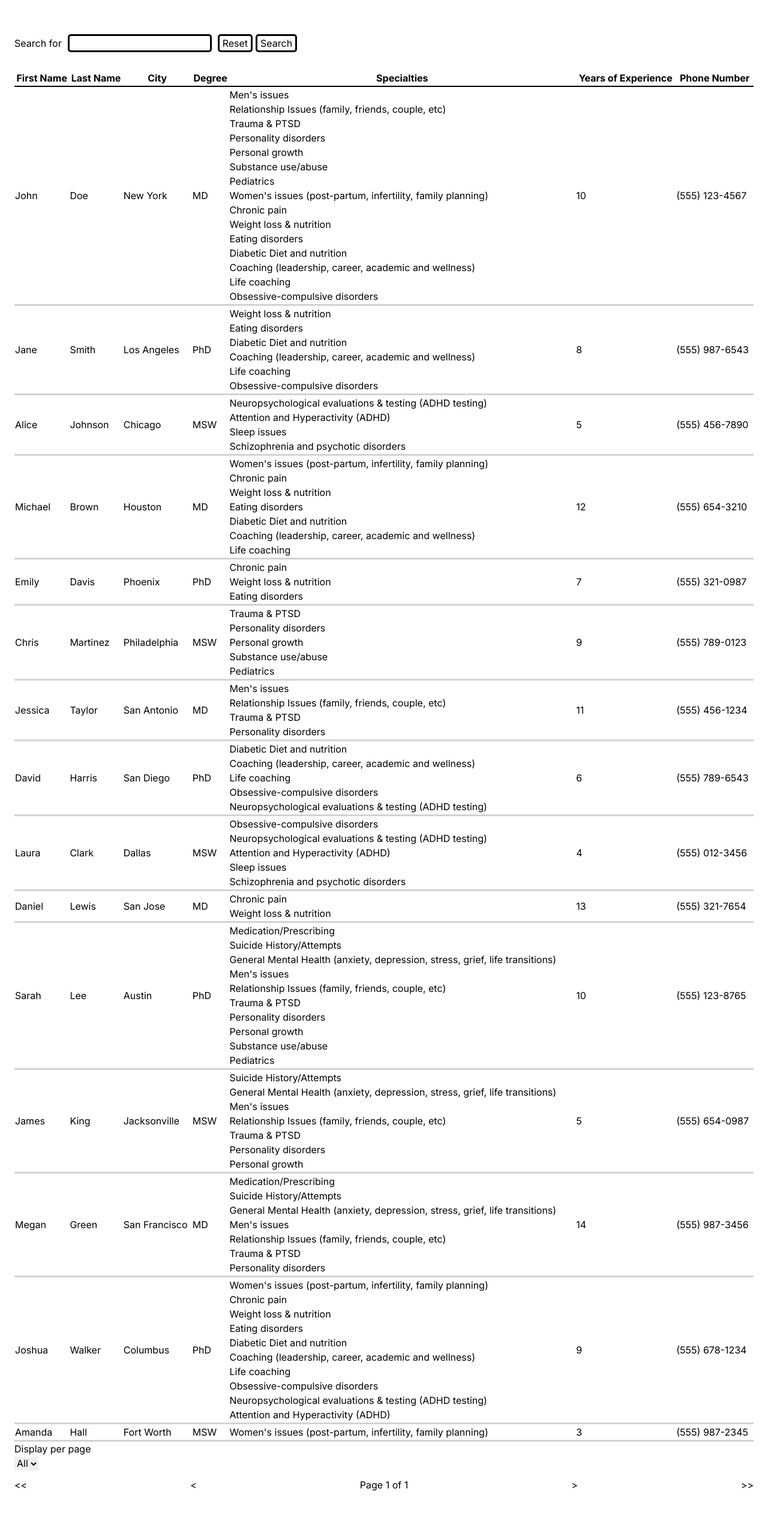
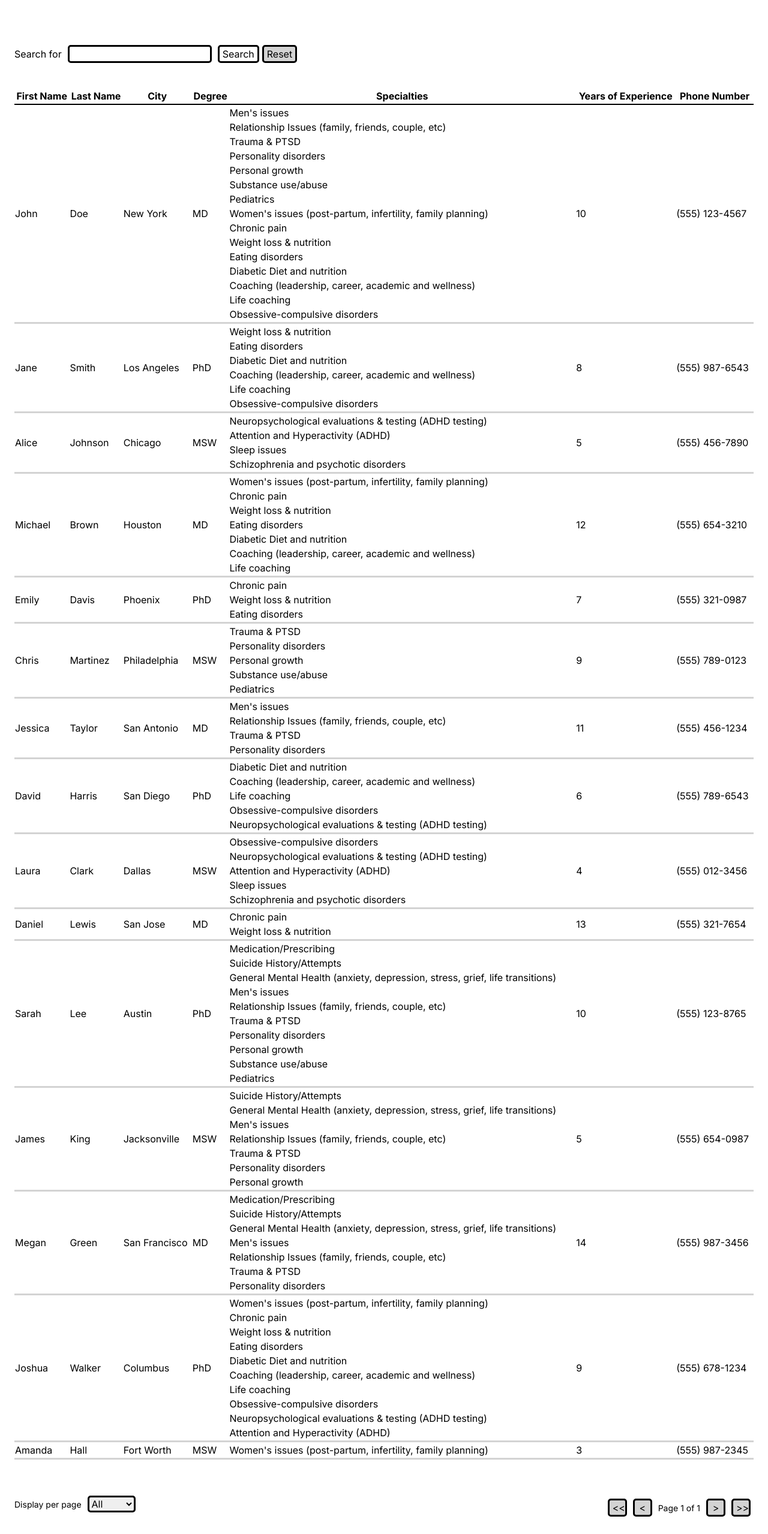
Before and after one commit to stephvelazquez/solace-take-home, a Next.js app: page / in a window 1280 px wide. Shown: the part 82-2640 px from the top of the page at 60% size. Before the commit the page ends 2594 px from the top, so only its background shows below. Built offline with nearby package versions, Linux system fonts and the light colour scheme.

Commit message:
Styling for pagination and other misc elements

```diff
--- a/src/app/components/pages/Advocates.tsx
+++ b/src/app/components/pages/Advocates.tsx
@@ -19,7 +19,7 @@ export const Advocates = () => {
   const [currPage, setCurrPage] = useState(1);
   const [totalPages, setTotalPages] = useState(1);
   const [itemsPerPg, setItemsPerPg] = useState("All");
-  const [numAdvocates, setNumAdvocates] = useState<number>(0)
+  const [numAdvocates, setNumAdvocates] = useState<number>(0) // TODO: Refactor API to send this information as part of response
 
   useEffect(() => {
     fetch("/api/advocates").then((response) => {
@@ -85,8 +85,8 @@ export const Advocates = () => {
 
   return (
     <div>
-      <h1 style={{ fontSize: '50px',  fontWeight: '600', marginBottom: '30px'}}>Solace Advocates</h1>
-      <div style={{ marginBottom: '20px' }}>
+      <h1 style={{ fontSize: '50px',  fontWeight: '600', marginBottom: '3rem'}}>Solace Advocates</h1>
+      <div style={{ marginBottom: '2rem' }}>
         <SearchInput onSearchClick={onSearchClick} onInputChange={onChange} onResetClick={onResetClick} inputLabel="Search for" value={searchStr} onEnter={onEnter} inputDisabled={advocates === undefined} resetDisabled={searchStr === "" && !showFilteredResults} searchBtnDisabled={searchStr === ""} />
       </div>
       <div>
@@ -100,7 +100,8 @@ export const Advocates = () => {
             />
         }
       </div>
-      <div>
+      {/* Extract common styles into shared object */}
+      <div style={{display: 'flex', justifyContent: 'space-between', flexDirection: 'row', alignItems: 'center', marginTop: '3rem'}}>
         <ItemPerPgSelect onChange={onSelectChange} options={OPTIONS} disabled={advocates === undefined} />
         <Pagination
           totalPages={totalPages}
--- a/src/app/components/shared/ItemPerPgSelect.tsx
+++ b/src/app/components/shared/ItemPerPgSelect.tsx
@@ -7,9 +7,9 @@ interface SelectProps {
 }
 
 export const ItemPerPgSelect = ({ options, onChange, disabled = false }: SelectProps) => (
-  <div>
-    <p>{"Display per page"}</p>
-    <select name="advocatesPerPg" onChange={onChange} disabled={disabled} >
+  <div style={{display: 'flex', justifyContent: 'space-between', flexDirection: 'row', alignItems: 'center'}}>
+    <p style={{display: 'inline-block', marginRight: '10px', fontSize: '14px'}}>Display per page</p>
+    <select style={{display: 'inline-block', border: 'solid', borderRadius: '5px', width: '5rem'}} name="advocatesPerPg" onChange={onChange} disabled={disabled} >
       {options.map((item, idx) => (
         <option value={item} key={`${item}-${idx}`}>
           {item}
--- a/src/app/components/shared/Pagination.tsx
+++ b/src/app/components/shared/Pagination.tsx
@@ -4,6 +4,15 @@ interface PaginationProps {
   totalPages: number
   onClick: (e: MouseEvent<HTMLButtonElement>) => void
   currPage: number
+}
+
+const btnStyle = {
+  margin: '5px',
+  border: 'solid',
+  borderRadius: '5px',
+  padding: '0px 5px 0px 5px',
+  width: '2rem',
+  background: '#d3d3d3'
 }
 
 export const Pagination = ({ totalPages, onClick, currPage }: PaginationProps) => {
@@ -33,17 +42,17 @@ export const Pagination = ({ totalPages, onClick, currPage }: PaginationProps) =
 
   return (
     <div style={{display: 'flex', justifyContent: 'space-between', flexDirection: 'row', alignItems: 'center', marginTop: '12px'}} >
-      <button value="toFirst" disabled={pgOneBtnDisabled} onClick={onClick}>
+      <button style={btnStyle} value="toFirst" disabled={pgOneBtnDisabled} onClick={onClick}>
         {"<<"}
       </button>
-      <button value="previous" onClick={onClick} disabled={prevBtnDisabled}>
+      <button style={btnStyle} value="previous" onClick={onClick} disabled={prevBtnDisabled}>
         {"<"}
       </button>
-      <p className="footer-text">{`Page ${currPage} of ${totalPages}`}</p>
-      <button value="next" onClick={onClick} disabled={nextBtnDisabled}>
+      <p style={{fontSize: '14px', margin: '0px 5px 0px 5px'}}>{`Page ${currPage} of ${totalPages}`}</p>
+      <button style={btnStyle} value="next" onClick={onClick} disabled={nextBtnDisabled}>
         {">"}
       </button>
-      <button value="toLast" disabled={lastPgBtnDisabled} onClick={onClick}>
+      <button style={btnStyle} value="toLast" disabled={lastPgBtnDisabled} onClick={onClick}>
         {">>"}
       </button>
     </div>
--- a/src/app/components/shared/SearchInput.tsx
+++ b/src/app/components/shared/SearchInput.tsx
@@ -15,8 +15,8 @@ interface SearchInputProps {
 export const SearchInput = ({inputLabel, onResetClick, onInputChange, onSearchClick, onEnter, value, inputDisabled, resetDisabled, searchBtnDisabled}: SearchInputProps) => (
   <div>
     <label htmlFor="search">{inputLabel}</label>
-    <input name="search" onChange={onInputChange} onKeyDown={onEnter} value={value} disabled={inputDisabled} style={{border: 'solid', margin: '10px', borderRadius: '5px'}} />
-    <button onClick={onResetClick} disabled={resetDisabled} style={{border: 'solid', paddingLeft: '5px', paddingRight: '5px', marginRight: '5px', borderRadius: '5px'}}>Reset</button>
-    <button onClick={onSearchClick} disabled={searchBtnDisabled} style={{border: 'solid', paddingLeft: '5px', paddingRight: '5px', borderRadius: '5px'}}>Search</button>
+    <input name="search" onChange={onInputChange} onKeyDown={onEnter} value={value} disabled={inputDisabled} style={{ border: 'solid', margin: '10px', borderRadius: '5px' }} />
+    <button onClick={onSearchClick} disabled={searchBtnDisabled} style={{border: 'solid', paddingLeft: '5px', paddingRight: '5px', marginRight: '5px', borderRadius: '5px'}}>Search</button>
+    <button onClick={onResetClick} disabled={resetDisabled} style={{border: 'solid', paddingLeft: '5px', paddingRight: '5px', borderRadius: '5px', background: '#d3d3d3'}}>Reset</button>
   </div>
 )
```
Also changed, not shown: src/app/components/shared/Table.tsx (indentation only).
